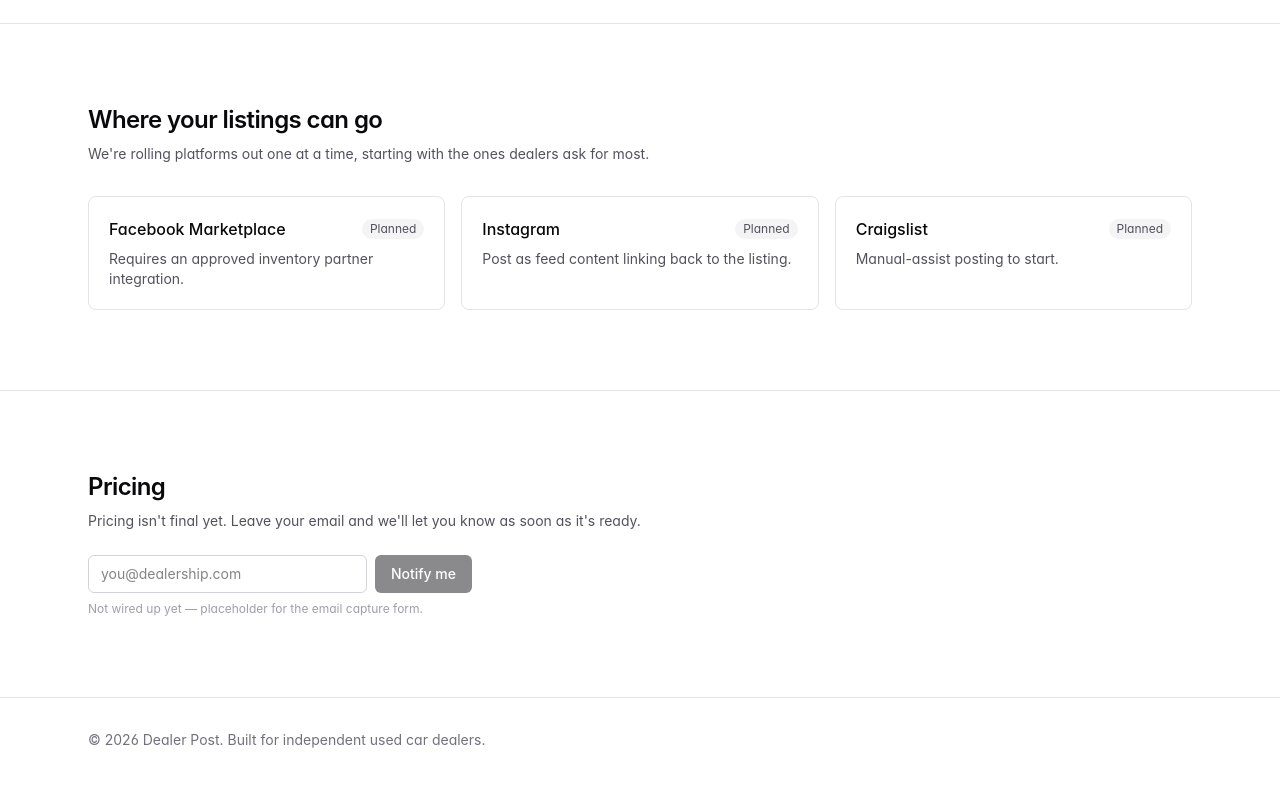
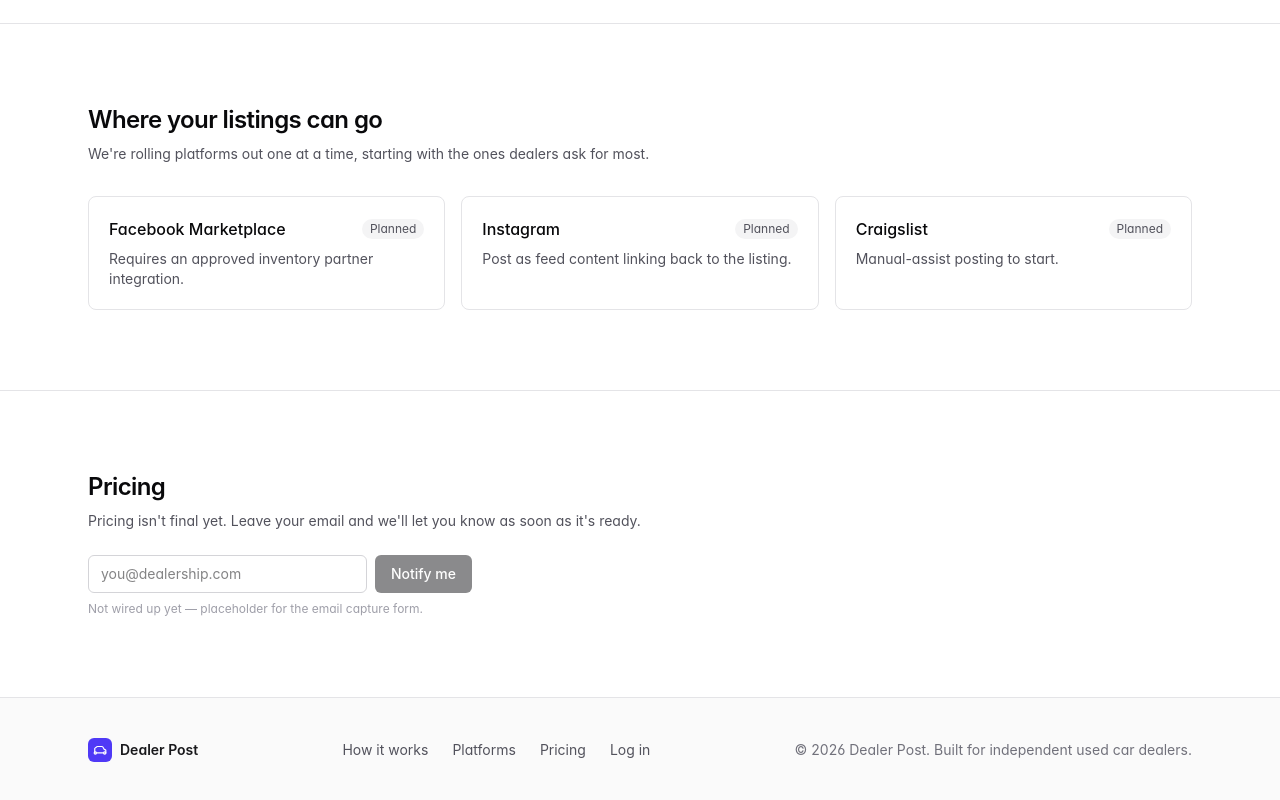
Before and after one commit to xenpain-source/dealer-post, a Next.js app: page / in a window 1280 px wide. Shown: the part 853-1653 px from the top of the page. Built offline with nearby package versions, Linux system fonts and the light colour scheme.

Commit message:
Update SiteFooter.tsx

```diff
--- a/components/marketing/SiteFooter.tsx
+++ b/components/marketing/SiteFooter.tsx
@@ -1,9 +1,46 @@
+import Link from "next/link";
+
 export function SiteFooter() {
   return (
-    <footer className="border-t border-zinc-200 py-8">
-      <div className="mx-auto max-w-6xl px-6 text-sm text-zinc-500">
-        © {new Date().getFullYear()} Dealer Post. Built for independent used
-        car dealers.
+    <footer className="border-t border-zinc-200 bg-zinc-50">
+      <div className="mx-auto flex max-w-6xl flex-col gap-6 px-6 py-10 sm:flex-row sm:items-center sm:justify-between">
+        <div className="flex items-center gap-2 text-sm font-semibold text-zinc-900">
+          <span className="flex h-6 w-6 items-center justify-center rounded-md bg-indigo-600 text-white">
+            <svg
+              viewBox="0 0 24 24"
+              fill="none"
+              className="h-3.5 w-3.5"
+              stroke="currentColor"
+              strokeWidth="2"
+              strokeLinecap="round"
+              strokeLinejoin="round"
+            >
+              <path d="M5 17h14M6 17a2 2 0 1 1-4 0 2 2 0 0 1 4 0Zm16 0a2 2 0 1 1-4 0 2 2 0 0 1 4 0Z" />
+              <path d="M3 17V9.6a1 1 0 0 1 .4-.8l3.2-2.4a2 2 0 0 1 1.2-.4h7.4a2 2 0 0 1 1.7 1l2.4 4 2.1.7a1 1 0 0 1 .6.9V17" />
+            </svg>
+          </span>
+          Dealer Post
+        </div>
+
+        <nav className="flex flex-wrap items-center gap-x-6 gap-y-2 text-sm text-zinc-600">
+          <Link href="/#how-it-works" className="hover:text-zinc-900">
+            How it works
+          </Link>
+          <Link href="/#platforms" className="hover:text-zinc-900">
+            Platforms
+          </Link>
+          <Link href="/#pricing" className="hover:text-zinc-900">
+            Pricing
+          </Link>
+          <Link href="/login" className="hover:text-zinc-900">
+            Log in
+          </Link>
+        </nav>
+
+        <p className="text-sm text-zinc-500">
+          © {new Date().getFullYear()} Dealer Post. Built for independent
+          used car dealers.
+        </p>
       </div>
     </footer>
   );
```
